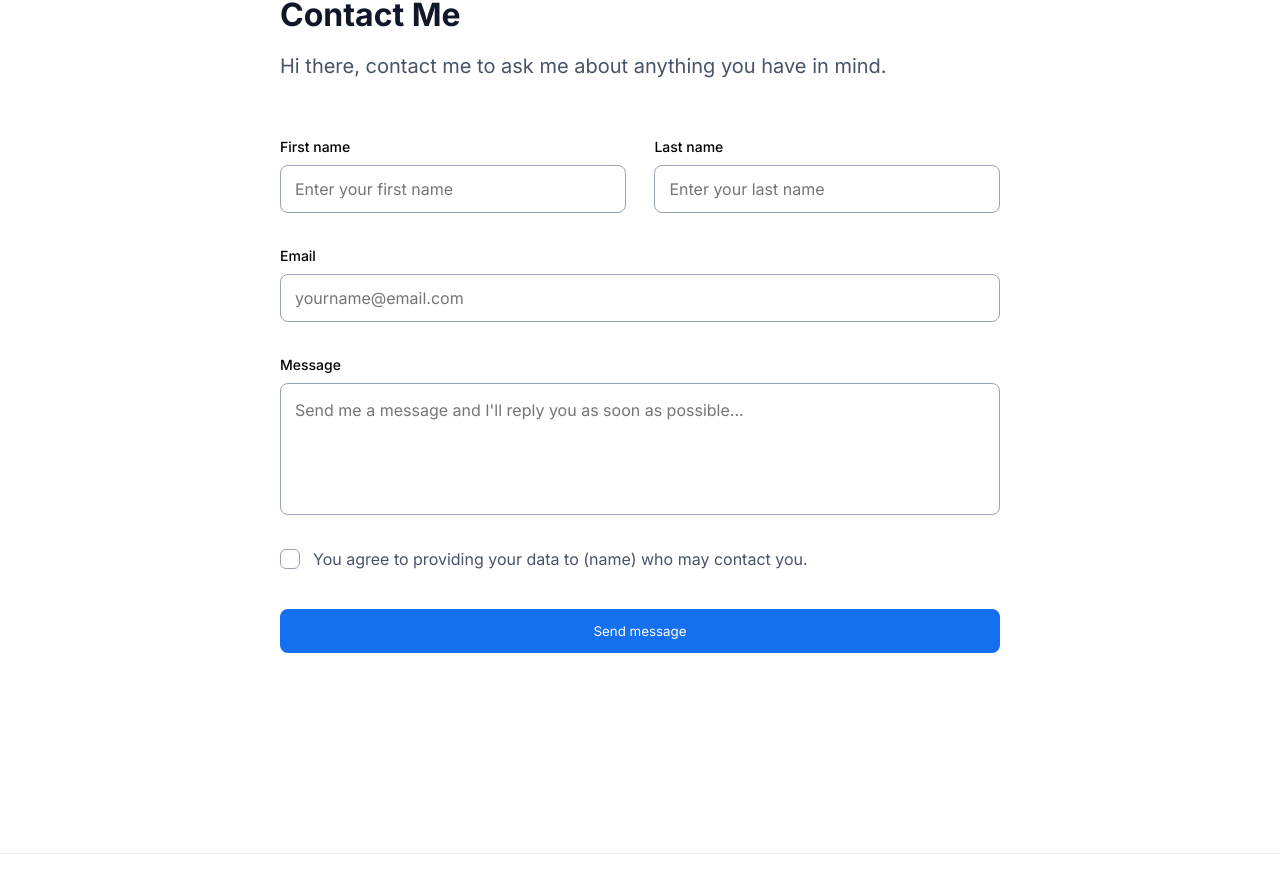
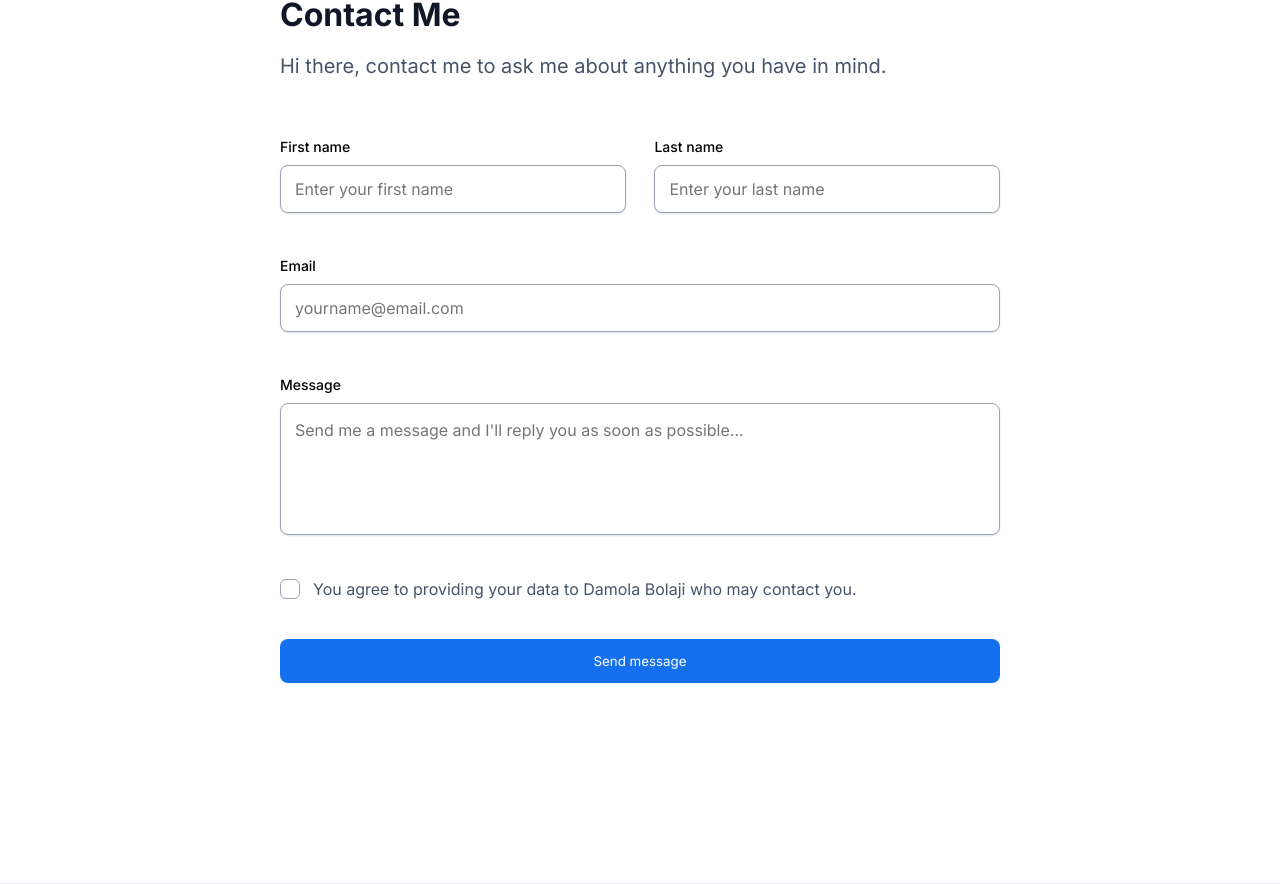
Before and after one commit to damolabolaji/HNGi9-stage01, a React (Create React App) app: page / in a window 1280 px wide. Shown: the part 1056-1940 px from the top of the page. Built offline with nearby package versions, Linux system fonts and the light colour scheme.

Commit message:
feat: added error state and form validation

```diff
--- a/src/App.js
+++ b/src/App.js
@@ -12,7 +12,11 @@ import { Route, Routes } from 'react-router-dom'
 
 
 
+
 function App() {
+
+
+
   return (
     <div className="App">
       <div className="content">
--- a/src/Contact.js
+++ b/src/Contact.js
@@ -1,6 +1,81 @@
+import { useState, useEffect } from 'react'
+
+const name = 'Damola Bolaji';
+
 
 
 const Contact = () => {
+
+
+
+    const initialValues = { firstname: '', lastname: '', email: '', message: '' }
+    const [formValues, setformValues] = useState(initialValues);
+    const [formErrors, setformErrors] = useState({});
+    const [isSubmit, setisSubmit] = useState(false)
+
+
+    // const [first_name, setFirstName] = useState("")
+    // const [Error, setError] = useState(false)
+
+
+    // const helper = (e) => {e.preventDefault(); first_name===""? setError(true) : setError(false)};
+
+
+     const handleChange = (e) => {
+
+      const { name, value} = e.target;
+      setformValues({...formValues, [name]: value});
+      console.log(formValues);
+    //   helper(formValues.message)
+
+
+
+    }
+
+    const handleSubmit = (e) => {
+        e.preventDefault();
+        setformErrors(validate(formValues) );
+        setisSubmit(true);
+
+
+    }
+
+    useEffect(() => {
+        console.log(formErrors);
+        if (Object.keys(formErrors).length === 0 && isSubmit) {
+          console.log(formValues);
+
+        }
+      }, [formErrors]);
+
+    const validate = (values) => {
+
+        const errors = {};
+        const regex = /^[^\s@]+@[^\s@]+\.[^\s@]{2,}$/i;
+
+
+        if (!values.firstname) {
+            errors.firstname = "Firstname is required. Field cannot be empty";
+
+
+        }
+        if (!values.lastname) {
+            errors.lastname = "Lastname is required. Field cannot be empty";
+        }
+
+
+        if (!values.email) {
+            errors.email = "Email is required. Field cannot be empty";
+        } else if (!regex.test(values.email)) {
+            errors.email = "This is not a valid email format";
+        }
+        if (!values.message) {
+            errors.message = "Please enter a message";
+        }
+
+        return errors;
+        }
+
     return (
 
 
@@ -8,21 +83,20 @@ const Contact = () => {
 
         <h1>Contact Me</h1>
         <p>Hi there, contact me to ask me about anything you have in mind.</p>
-      <form id="my-form">
+      <form id="my-form" onSubmit={handleSubmit}>
 
-
-
-        {/* <div id="msg"></div> */}
-        <div id="name">
+          <div id="name">
 
             <div>
                 <label for="first_name">First name</label>
-                <input type="text" id="first_name" placeholder="Enter your first name"/>
+                <input type="text" name='firstname' id="first_name" placeholder="Enter your first name" value={ formValues.firstname } onChange= {handleChange}/>
+                <small className="err-msg">{formErrors.firstname}</small>
             </div>
 
             <div>
                 <label for="last_name">Last name</label>
-                <input type="text" id="last_name" placeholder="Enter your last name"/>
+                <input type="text" name='lastname' id="last_name" placeholder="Enter your last name" value={ formValues.lastname } onChange= {handleChange}/>
+                <small className="err-msg">{formErrors.lastname}</small>
             </div>
 
         </div>
@@ -30,17 +104,19 @@ const Contact = () => {
 
         <div className="flex-col-full">
           <label for="email">Email</label>
-          <input type="text" id="email" placeholder="yourname@email.com"/>
+          <input type="text" name='email' className="error" id="email" placeholder="yourname@email.com" value={ formValues.email } onChange= {handleChange} />
+          <small className="err-msg">{formErrors.email}</small>
         </div>
 
         <div className="flex-col-full">
           <label for="message">Message</label>
-          <textarea type="text" id="message" name="message-body" placeholder="Send me a message and I'll reply you as soon as possible..."/>
+          <textarea type="text" name='message' className={(formErrors.message) ? "error" :""} id="message" placeholder="Send me a message and I'll reply you as soon as possible..." value={ formValues.message } onChange= {handleChange}/>
+          <small className="err-msg">{formErrors.message}</small>
         </div>
 
         <div>
 
-          <label for="checkbox" className="chk-container">You agree to providing your data to (name) who may contact you.
+          <label for="checkbox" className="chk-container">You agree to providing your data to {name} who may contact you.
             <input type="checkbox" id="checkbox"/>
             <span className="chkbox"></span>
 
--- a/src/index.css
+++ b/src/index.css
@@ -203,7 +203,7 @@
   width: 720px;
   margin: 0 auto;
   padding: 160px 0;
-  /* background-color: #D0D5DD; */
+
 }
 
 .contactForm h1 {
@@ -227,9 +227,10 @@
 }
 
 #name div {
- width: 48%;
+  width: 48%;
   display: flex;
   flex-direction: column;
+  padding-bottom: 10px;
 
 
 }
@@ -238,6 +239,7 @@
   margin: 24px 0;
   display: flex;
   flex-direction: column;
+  padding-bottom: 10px;
 }
 
 ::placeholder {
@@ -249,9 +251,6 @@
   font-weight: 500;
 }
 
-label:last-child {
-
-}
 
 #my-form input, textarea {
   padding: 16px 14px 14px;
@@ -259,11 +258,23 @@ label:last-child {
   border: 1px solid #99a3b5;
   border-radius: 8px;
   margin: 10px 0;
+  box-shadow: 0 1px 2px #10182820;
 }
+
 textarea {
   height: 132px;
   resize: none;
   overflow: auto;
+}
+
+
+#my-form input:focus {
+  border: 1px solid #1570EF;
+}
+
+
+#my-form textarea:focus {
+  box-shadow: 0 0 0 5px rgb(178, 221, 255);
 }
 
 .chk-container {
@@ -332,7 +343,25 @@ display: block;
 
 
 
-/* #message, #email */
+/* form validation */
+small {
+  font-size: 14px;
+  color: #F83F23;
+}
+
+.error {
+  border: 1px solid #F83F23;
+  box-shadow: 0 0 0 5px #f3dad6
+}
+
+/* input#last_name {
+  border: 1px solid #F83F23;
+} */
+
+
+
+
+
 
 
 
```
